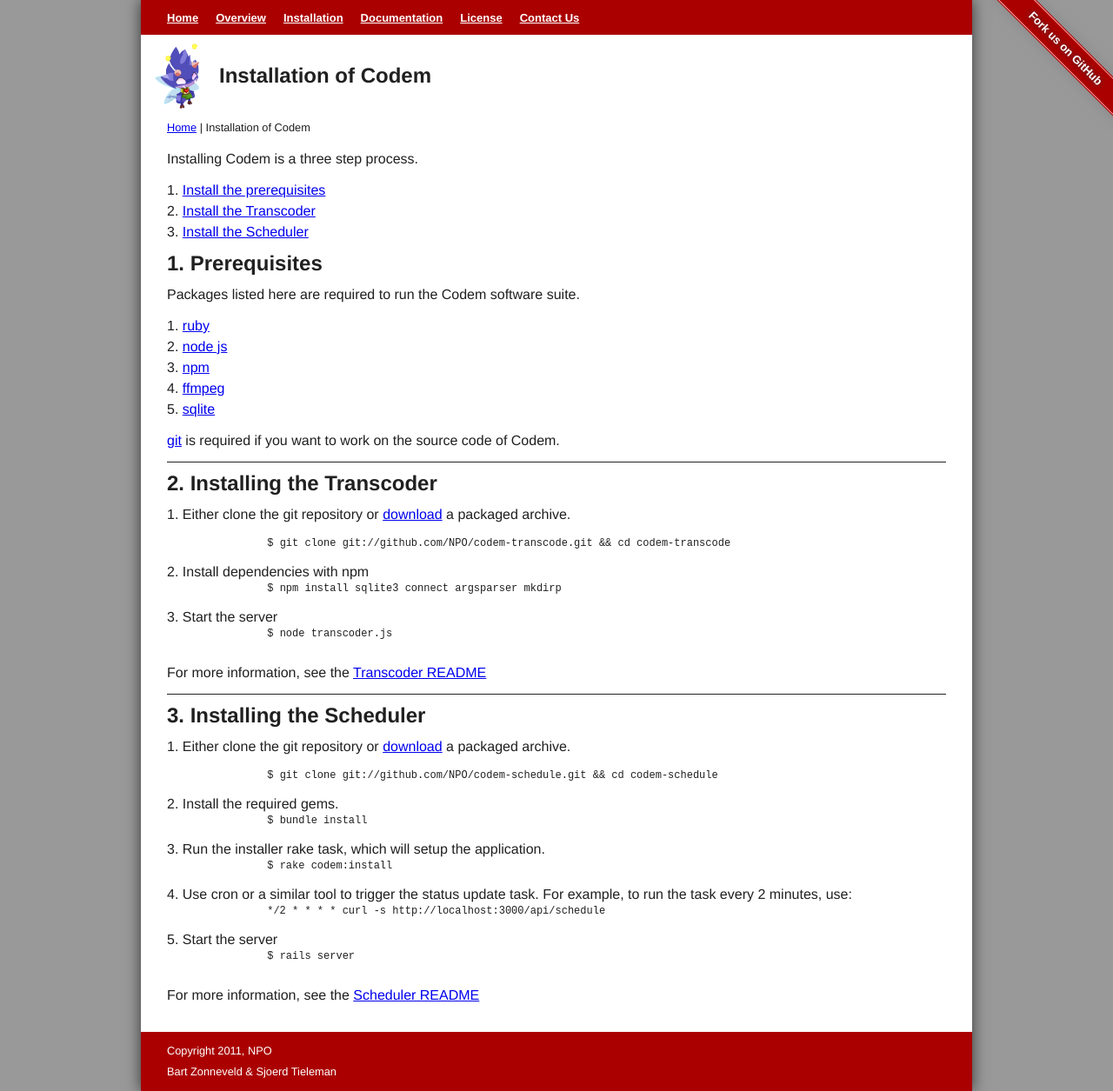
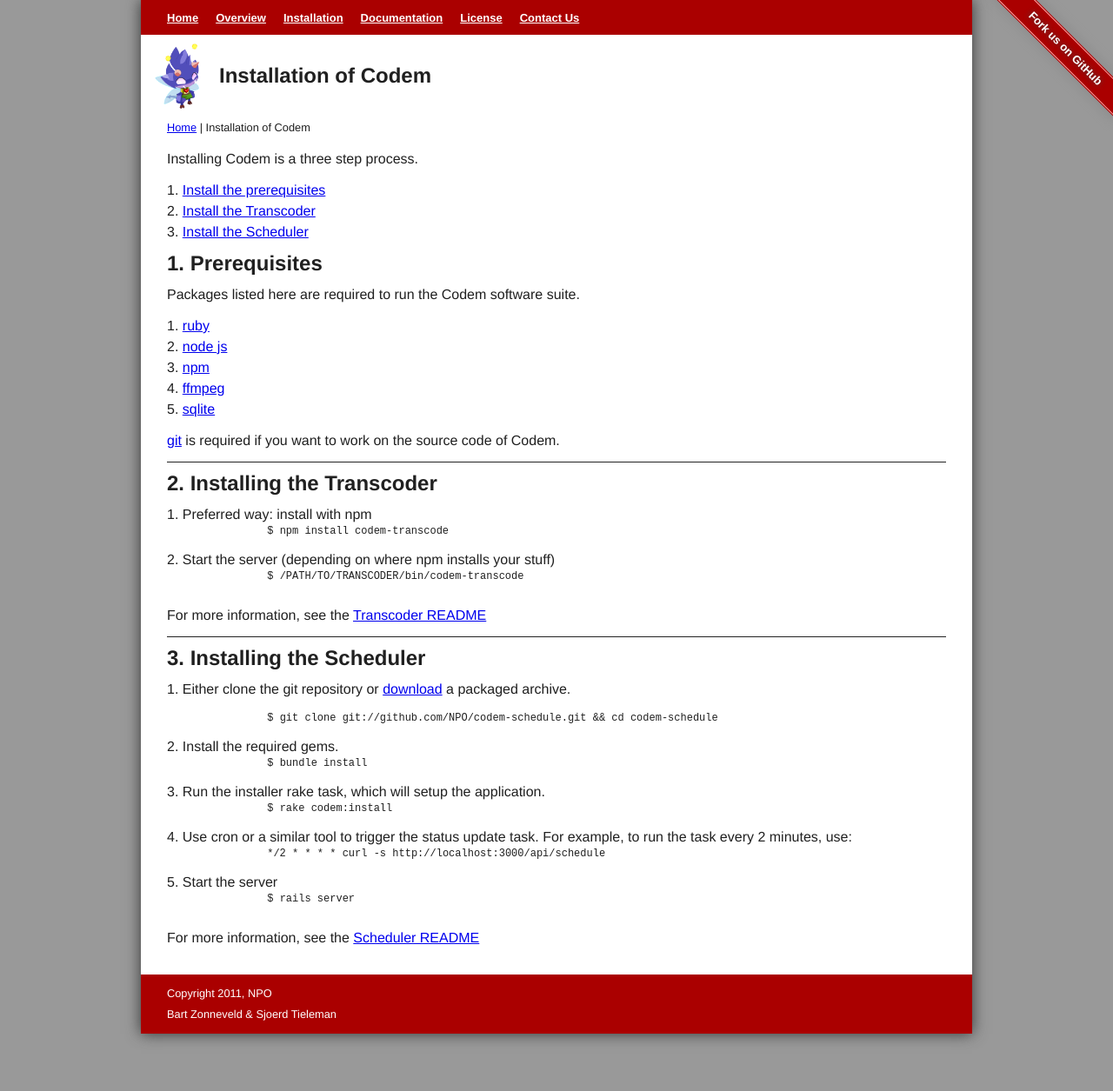
Before and after one commit to madebyhiro/codem, a Jekyll site: the page built from installation/index.html, in a window 1280 px wide. Shown: the whole page at 87% size. Built offline with Jekyll 4.4.1, drawn with Linux system fonts in a browser that asks for light colours.

Commit message:
Updated transcoder installation

```diff
--- a/installation/index.html
+++ b/installation/index.html
@@ -48,21 +48,15 @@
 
 <ol class="in">
 	<li>
-		Either clone the git repository or <a href="https://github.com/NPO/codem-transcode/archives/master" rel="external">download</a> a packaged archive.
+		Preferred way: install with npm
 		{% highlight bash %}
-		$ git clone git://github.com/NPO/codem-transcode.git && cd codem-transcode
+		$ npm install codem-transcode
 		{% endhighlight %}
 	</li>
 	<li>
-		Install dependencies with npm
+		Start the server (depending on where npm installs your stuff)
 		{% highlight bash %}
-		$ npm install sqlite3 connect argsparser mkdirp
-		{% endhighlight %}
-	</li>
-	<li>
-		Start the server
-		{% highlight bash %}
-		$ node transcoder.js
+		$ /PATH/TO/TRANSCODER/bin/codem-transcode
 		{% endhighlight %}
 	</li>
 </ol>
```
